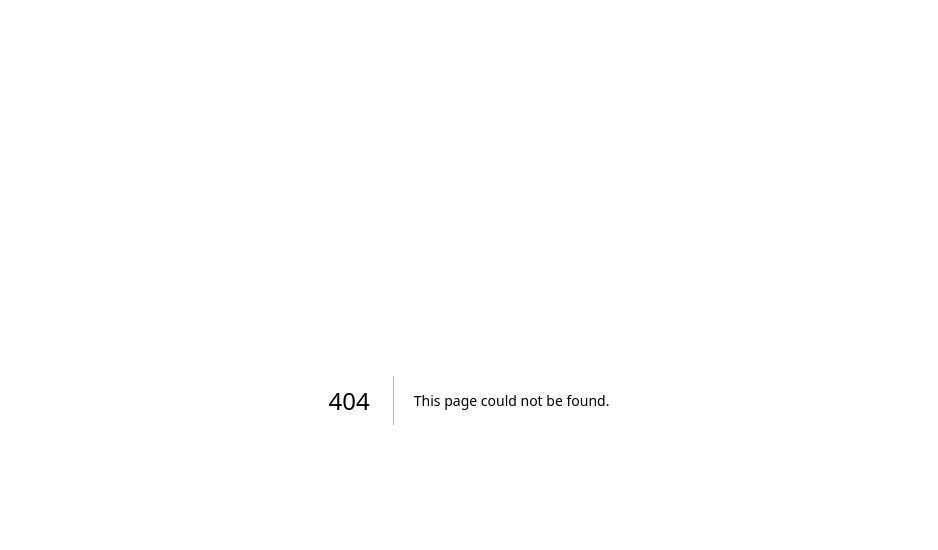
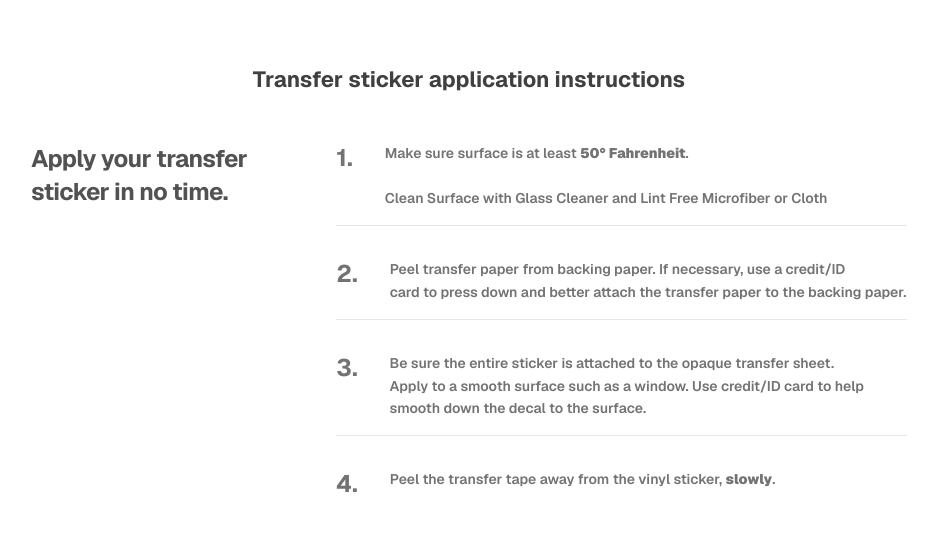
Before and after one commit to VOID-121/faq-pro, a Next.js app: page /apply in a window 1280 px wide. Before the commit this address had no page. Shown: the top 550 px of the page, without its empty margins (171-1109 px from the left). Built offline with nearby package versions, Linux system fonts and the light colour scheme.

Commit message:
feat(page) new page create

```diff
--- a/package.json
+++ b/package.json
@@ -11,6 +11,7 @@
   "dependencies": {
     "@radix-ui/react-accordion": "^1.2.4",
     "@radix-ui/react-label": "^2.1.3",
+    "@radix-ui/react-separator": "^1.1.3",
     "@radix-ui/react-slot": "^1.2.0",
     "class-variance-authority": "^0.7.1",
     "clsx": "^2.1.1",
--- /dev/null
+++ b/src/app/apply/page.tsx
@@ -0,0 +1,125 @@
+import { Separator } from "@/components/ui/separator";
+
+const steps = [
+  {
+    number: "1.",
+    text: (
+      <>
+        Make sure surface is at least <strong>50° Fahrenheit</strong>.
+        <br />
+        <br />
+        Clean Surface with Glass Cleaner and Lint Free Microfiber or Cloth
+      </>
+    ),
+  },
+  {
+    number: "2.",
+    text: (
+      <>
+        Peel transfer paper from backing paper. If necessary, use a credit/ID <br />
+        card to press down and better attach the transfer paper to the backing paper.
+      </>
+    ),
+  },
+  {
+    number: "3.",
+    text: (
+      <>
+        Be sure the entire sticker is attached to the opaque transfer sheet.
+        <br />
+        Apply to a smooth surface such as a window. Use credit/ID card to help
+        smooth down the decal to the surface.
+      </>
+    ),
+  },
+  {
+    number: "4.",
+    text: (
+      <>
+        Peel the transfer tape away from the vinyl sticker, <strong>slowly</strong>.
+      </>
+    ),
+  },
+];
+
+const videos = [
+  {
+    url: "https://www.youtube.com/embed/TL1YqPkrbaE",
+    title: "Vinyl Sticker Application Instructions",
+  },
+  {
+    url: "https://www.youtube.com/embed/AWEoTtP6vxw",
+    title: "Sticker Install Example",
+  },
+];
+
+export default function ApplyPage() {
+  return (
+    <section className="w-full max-w-[940px] mx-auto px-8 py-16 text-neutral-700 font-sans">
+
+      {/* Small screen heading (only visible on mobile) */}
+      <div className="md:hidden mb-6">
+        <h1 className="text-[16px] font-bold leading-snug text-center mb-14">
+          Transfer sticker application instructions
+        </h1>
+        <h2 className="text-[17px] font-bold text-neutral-700 leading-snug text-left">
+          Apply your transfer sticker in no time.
+        </h2>
+      </div>
+
+      {/* Desktop heading */}
+      <h1 className="hidden md:block text-[22px] font-bold text-center mb-12 leading-snug">
+        Transfer sticker application instructions
+      </h1>
+
+      {/* Layout */}
+      <div className="grid md:grid-cols-3 gap-10 mb-16">
+        {/* Left heading (only visible on medium and up) */}
+        <div className="hidden md:flex flex-col justify-start items-start space-y-60">
+          <h2 className="text-2xl font-bold text-neutral-600 leading-snug tracking-tight">
+            Apply your transfer <br /> sticker in no time.
+          </h2>
+        </div>
+
+        {/* Steps */}
+        <div className="md:col-span-2 space-y-8">
+          {/* Left heading positioned above step 1 on mobile */}
+          <div className="md:hidden mb-2" />
+
+          {steps.map((step, idx) => (
+            <div key={idx}>
+              <div className="flex items-start gap-3">
+                <span className="text-2xl font-bold text-neutral-500">{step.number}</span>
+                <p className="text-[14px] font-semibold pl-5 leading-[1.6] text-neutral-500">
+                  {step.text}
+                </p>
+              </div>
+              {idx < steps.length - 1 && (
+                <Separator className="my-4 bg-gray-200" />
+              )}
+            </div>
+          ))}
+        </div>
+      </div>
+
+      {/* Videos */}
+      {videos.map((video, idx) => (
+        <div
+          key={idx}
+          className={`w-full max-w-3xl mx-auto aspect-video ${
+            idx === 0 ? "mb-10" : ""
+          } rounded-md overflow-hidden shadow border border-gray-300`}
+        >
+          <iframe
+            src={video.url}
+            title={video.title}
+            className="w-full h-full"
+            frameBorder="0"
+            allow="accelerometer; autoplay; clipboard-write; encrypted-media; gyroscope; picture-in-picture"
+            allowFullScreen
+          ></iframe>
+        </div>
+      ))}
+    </section>
+  );
+}
--- a/src/app/contact/page.tsx
+++ b/src/app/contact/page.tsx
@@ -1,6 +1,5 @@
 'use client';
 import React from "react";
-
 
 import { Input } from "@/components/ui/input";
 import { Textarea } from "@/components/ui/textarea";
@@ -40,6 +39,13 @@ const socialLinks = [
     label: "Send an Email",
     bg: "hover:bg-yellow-500",
   },
+];
+
+const formFields = [
+  { id: "name", label: "Name *", type: "text", required: true },
+  { id: "email", label: "Email *", type: "email", required: true },
+  { id: "order", label: "Order Number", type: "text", required: false },
+  { id: "message", label: "Message *", type: "textarea", required: true },
 ];
 
 export default function ContactPage() {
@@ -113,25 +119,27 @@ export default function ContactPage() {
       <div className="w-full max-w-[640px] px-2 py-2">
         <h3 className="text-[15px] font-semibold mb-6 text-gray-500">WE’LL TALK SOON.</h3>
         <form className="space-y-6" onSubmit={handleSubmit}>
-          <div className="w-full">
-            <Label htmlFor="name" className="block text-[#0d0606] font-bold text-base mb-[6px]">Name *</Label>
-            <Input id="name" required className="w-full sm:w-full sm:h-[48px] lg:w-[300px] lg:h-[37px] border border-gray-300 text-[#777] text-base px-3 py-2 focus:outline-none focus:ring-2 focus:ring-orange-300 rounded-none" />
-          </div>
-          <div className="w-full">
-            <Label htmlFor="email" className="block text-[#0d0606] font-bold text-base mb-[6px]">Email *</Label>
-            <Input id="email" type="email" required className="w-full sm:w-full sm:h-[48px] lg:w-[300px] lg:h-[37px] border border-gray-300 text-[#777] text-base px-3 py-2 focus:outline-none focus:ring-2 focus:ring-orange-300 rounded-none" />
-          </div>
-          <div className="w-full">
-            <Label htmlFor="order" className="block text-[#0d0606] font-bold text-base mb-[6px]">Order Number</Label>
-            <Input id="order" className="w-full sm:w-full sm:h-[48px] lg:w-[300px] lg:h-[37px] border border-gray-300 text-[#777] text-base px-3 py-2 focus:outline-none focus:ring-2 focus:ring-orange-300 rounded-none" />
-
-            <br></br>
-            <p className="text-sm text-gray-500 mt-[3px]">If applicable.</p>
-          </div>
-          <div className="w-full">
-            <Label htmlFor="message" className="block text-[#0d0606] font-bold text-base mb-[6px]">Message *</Label>
-            <Textarea id="message" required className="w-full sm:w-full sm:h-[160px] lg:h-[160px] lg:w-[580px] border border-gray-300 text-[#777] text-base px-3 py-2 focus:outline-none focus:ring-2 focus:ring-orange-300 rounded-none" />
-          </div>
+          {formFields.map(({ id, label, type, required }, index) => (
+            <div key={index} className="w-full">
+              <Label htmlFor={id} className="block text-[#0d0606] font-bold text-base mb-[6px]">
+                {label}
+              </Label>
+              {type === "textarea" ? (
+                <Textarea
+                  id={id}
+                  required={required}
+                  className="w-full sm:w-full sm:h-[160px] lg:h-[160px] lg:w-[580px] border border-gray-300 text-[#777] text-base px-3 py-2 focus:outline-none focus:ring-2 focus:ring-orange-300 rounded-none"
+                />
+              ) : (
+                <Input
+                  id={id}
+                  type={type}
+                  required={required}
+                  className="w-full sm:w-full sm:h-[48px] lg:w-[300px] lg:h-[37px] border border-gray-300 text-[#777] text-base px-3 py-2 focus:outline-none focus:ring-2 focus:ring-orange-300 rounded-none"
+                />
+              )}
+            </div>
+          ))}
 
           {/* CAPTCHA */}
           <div>
--- /dev/null
+++ b/src/components/ui/separator.tsx
@@ -0,0 +1,28 @@
+"use client"
+
+import * as React from "react"
+import * as SeparatorPrimitive from "@radix-ui/react-separator"
+
+import { cn } from "@/lib/utils"
+
+function Separator({
+  className,
+  orientation = "horizontal",
+  decorative = true,
+  ...props
+}: React.ComponentProps<typeof SeparatorPrimitive.Root>) {
+  return (
+    <SeparatorPrimitive.Root
+      data-slot="separator-root"
+      decorative={decorative}
+      orientation={orientation}
+      className={cn(
+        "bg-border shrink-0 data-[orientation=horizontal]:h-px data-[orientation=horizontal]:w-full data-[orientation=vertical]:h-full data-[orientation=vertical]:w-px",
+        className
+      )}
+      {...props}
+    />
+  )
+}
+
+export { Separator }
```
Also changed, not shown: src/app/accordion/page.tsx (+2 -8 lines), 1 other file (tests, documents, lock files or other folders).
